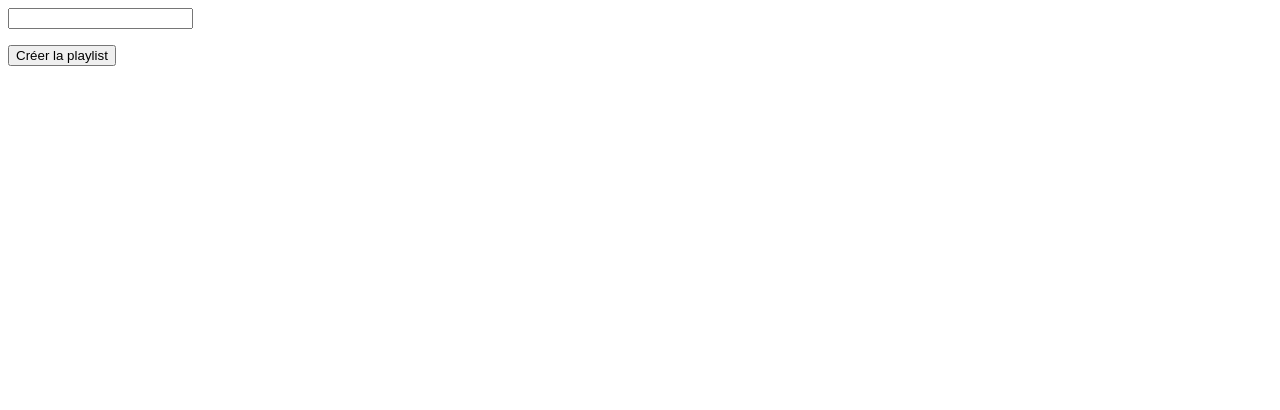
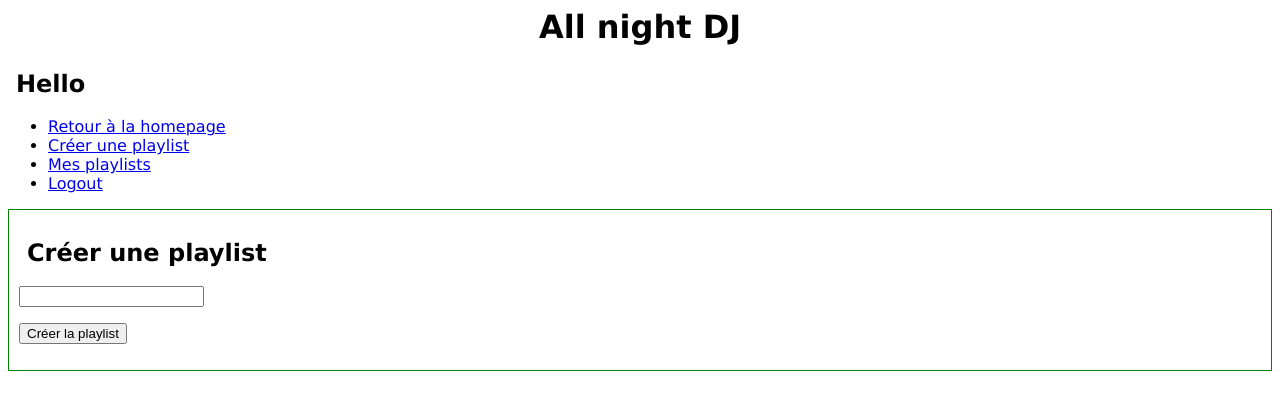
Before and after one commit to sdesby/AllNightDJ, a Flask app: template app/templates/new-playlist.html in a window 1280 px wide. Shown: the top 410 px of the page. Run offline with Flask 2, Linux system fonts and the light colour scheme; the template is opened without the code that fills it: values that come from a table or form of the project are taken from there, others are empty; parts of the project's set-up code (start-up, migrations or seed data) failed here and were passed over.

Commit message:
Fix encoding and add styllesheets

```diff
--- /dev/null
+++ b/app/static/general.css
@@ -0,0 +1,13 @@
+body{
+  font-family: Lucida Sans Unicode, Lucida Grande, sans-serif;
+  background-color: white;
+}
+
+h1{
+  text-align: center;
+}
+
+h2 {
+  padding: 3px;
+  margin: 5px;
+}
--- /dev/null
+++ b/app/static/new_playlist.css
@@ -0,0 +1,4 @@
+#new_playlist{
+  padding: 10px;
+  border: 1px green solid;
+}
--- a/app/templates/base.html
+++ b/app/templates/base.html
@@ -5,6 +5,7 @@
     {% else %}
     <title>All Night DJ</title>
     {% endif %}
+    {% block style %}{% endblock %}
   </head>
   <body>
     {% block content %}{% endblock %}
--- /dev/null
+++ b/app/templates/navbar.html
@@ -0,0 +1,12 @@
+      <h1>All night DJ </h1>
+      <div id=user>
+      <h2>Hello {{session['name']}}</h2>
+        <p>
+          <ul>
+            <li><a href='/'>Retour à la homepage</a></li>
+            <li><a href='/new-playlist'>Créer une playlist</a></li>
+            <li><a href='/playlists'>Mes playlists</a></li>
+            <li><a href='/logout'>Logout</a></li>
+          </ul>
+        </p>
+      </div>
--- a/app/templates/new-playlist.html
+++ b/app/templates/new-playlist.html
@@ -1,10 +1,30 @@
 {% extends "base.html" %}
+{% block style %}
+  <link rel="stylesheet" type="text/css" href="{{ url_for('static', filename='general.css') }}">
+  <link rel="stylesheet" type="text/css" href="{{ url_for('static', filename='new_playlist.css') }}">
+{% endblock %}
 {% block content %}
+{% include 'navbar.html' %}
+<div id="new_playlist">
   <form name="playlist_form" action="" method="POST">
     {{ form.csrf_token  }}
+    <p>
+      <h2> Créer une playlist </h2>
+    </p>
+    <p>
     {{form.new_playlist_name}}
+  </p>
     <p>
       <input id="submit" value="Créer la playlist" type='submit'/>
     </p>
   </form>
+</div>
+{% if success %}
+  <div id=message>
+    <p style="color:green;text-decoration:bold;">
+      La playlist {{playlist_name}} a été créée avec le code : {{ id }}
+    </p>
+
+  </div>
+  {% endif %}
 {% endblock %}
```
Also changed, not shown: app/engine/deezer_engine.py (+6 -4 lines), app/engine/niceUrl.py (added, +10 -0 lines), app/templates/user.html (+4 -12 lines), app/views.py (+8 -2 lines).
